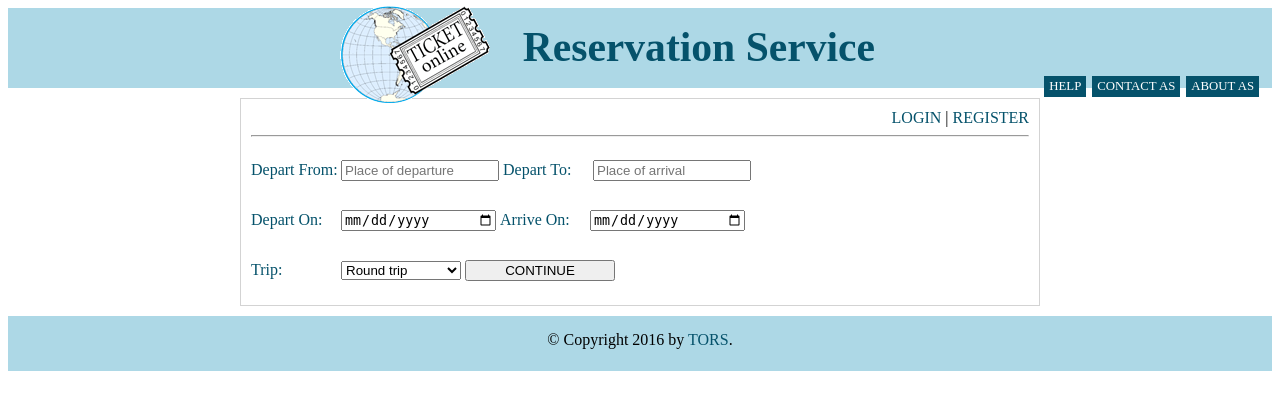
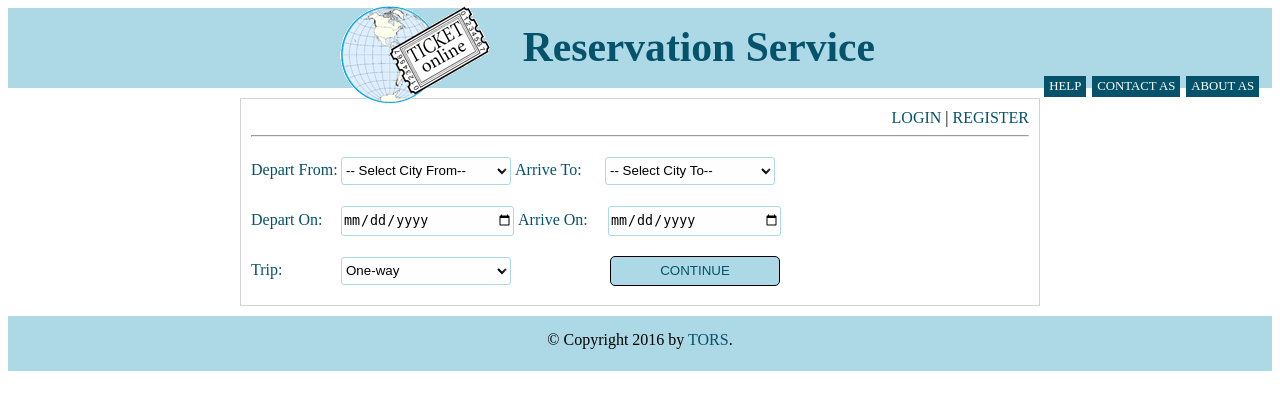
Before and after one commit to vhohin/tors, a PHP site: template templates/index.html.twig in a window 1280 px wide. Shown: the top 410 px of the page. Run offline with PHP 8.4, Linux system fonts and the light colour scheme; the template is opened without the code that fills it: most values are stand-ins (such as "Sample title", 1, 10 or a date in 2020); some libraries are stand-ins or nearby versions.

Commit message:
no message

```diff
--- a/nbproject/private/private.xml
+++ b/nbproject/private/private.xml
@@ -3,9 +3,10 @@
     <editor-bookmarks xmlns="http://www.netbeans.org/ns/editor-bookmarks/2" lastBookmarkId="0"/>
     <open-files xmlns="http://www.netbeans.org/ns/projectui-open-files/2">
         <group>
-            <file>file:/C:/xampp/htdocs/tors.ipd8.info/templates/review.html.twig</file>
             <file>file:/C:/xampp/htdocs/tors.ipd8.info/index.php</file>
             <file>file:/C:/xampp/htdocs/tors.ipd8.info/styles.css</file>
+            <file>file:/C:/xampp/htdocs/tors.ipd8.info/templates/master.html.twig</file>
+            <file>file:/C:/xampp/htdocs/tors.ipd8.info/templates/index.html.twig</file>
             <file>file:/C:/xampp/htdocs/tors.ipd8.info/templates/selected_destination.html.twig</file>
         </group>
     </open-files>
--- a/styles.css
+++ b/styles.css
@@ -113,7 +113,7 @@ a:hover{
 }
 
 /*
-******************* INDEX select form
+* INDEX select form
 */
 #selectForm p{
     display: inline-block;
@@ -122,13 +122,56 @@ a:hover{
 
 }
 #selectForm input{
-    width: 150px;
+    width: 170px;
 }
-#selectForm select{
-    width: 120px;
+input[type=submit] {
+    width: 200px;
+    height: 30px;
+    margin-left: 95px;
+    padding:5px 15px;
+    background:lightblue;
+    color: #05526B;
+
+    border:1px solid black;
+    cursor:pointer;
+    -webkit-border-radius: 5px;
+    border-radius: 5px;
+     -webkit-transition-duration: 1s; /* Safari */
+    transition-duration: 1s;
 }
+input[type=submit]:hover {
+     background:#05526B;
+    color: white;
+     -webkit-transition-duration: 1s; /* Safari */
+    transition-duration: 1s;
+}
+
 #errorList ul li{
     color: red;
+}
+.select_join {
+  width: 170px;
+  height: 28px;
+  overflow: hidden;
+  background:  #FEFEFE;
+  border: 1px solid lightblue;
+  -webkit-border-radius: 3px;
+  border-radius: 3px;
+  -webkit-box-shadow: inset 0px 0px 10px 1px #FEFEFE;
+  box-shadow: inset 0px 0px 10px 1px #FEFEFE;
+}
+.select_join select {
+  background: transparent;
+  width: 170px;
+  font-size:7pt;
+  color:grey;
+  border: 0;
+  border-radius: 0;
+  height: 28px;
+  -webkit-appearance: none;
+}
+.select_join select:focus {
+  outline: none;
 }
 /*
 ******************* SELECTED_DESTINATION form
--- a/templates/index.html.twig
+++ b/templates/index.html.twig
@@ -3,7 +3,7 @@
 {% block title %}TORS{% endblock %}
 {% block login %}
 {% if currentUser %}
-        <p>Logined: {{currentUser}}. <a href="/logout"> LOGOUT</a></p>
+        <p>Logined: {{currentUser.userName}}. <a href="/logout"> LOGOUT</a></p>
     {% else %}
         <p><a href="index.php/login">LOGIN </a> | <a href="index.php/register"> REGISTER</a></p>
     {% endif %}
@@ -21,15 +21,48 @@
     {% endif %}
     <div id="selectForm">
         <form method="post"  action="/index.php/select">
-            <p>Depart From: </p><input type="text" name="depart" placeholder="Place of departure">
-            <p>Depart To: </p><input type="text" name="arrive" placeholder="Place of arrival"><br/>
-            <p>Depart On: </p><input type="date" name="dateTimeDepart">
-            <p>Arrive On: </p><input type="date" name="dateTimeArrive"><br/>
-            <p>Trip: </p><select name="typeTrip">
-                <option value="round">Round trip</option>
-                <option value="oneway">One-way</option>
+            <p>Depart From: </p><select name="departID" class="select_join">
+                <option>-- Select City From--</option>
+                {% if cityList %}
+                    {% for city in cityList %}
+                        {% if v.departID==city.ID %}
+                            <option value={{city.ID}} selected>{{city.name}}</option>
+                        {% else %}
+                            <option value={{city.ID}}>{{city.name}}</option>
+                        {% endif %}
+                    {% endfor %}
+
+                {% endif %}
             </select>
-            <input type="submit" Value="CONTINUE">
+            <p>Arrive To: </p><select name="arriveID" class="select_join" >
+                <option>-- Select City To--</option>
+                {% if cityList %}
+                    {% for city in cityList %}
+                        {% if v.arriveID==city.ID %}
+                            <option value={{city.ID}} selected>{{city.name}}</option>
+                        {% else %}
+                            <option value={{city.ID}}>{{city.name}}</option>
+                        {% endif %}
+                    {% endfor %}
+                {% endif %}
+            </select><br/>
+            <p>Depart On: </p><input type="date" name="dateTimeDepart" class="select_join" >
+            <p>Arrive On: </p><input type="date" name="dateTimeArrive" class="select_join" ><br/>
+            <p>Trip: </p><select name="typeTrip" class="select_join" >
+                <!--<option>-- Select Trip Type--</option>-->
+                {% if v.typeTrip=="oneway" %}
+                    <option value="oneway" selected>One-way</option>
+                {% else %}
+                    <option value="oneway">One-way</option>
+                {% endif %}
+                {% if v.typeTrip=="round" %}
+                    <option value="round" selected>Round trip</option>
+                {% else %}
+                    <option value="round">Round trip</option>
+                {% endif %}
+
+            </select>
+            <input type="submit" Value="CONTINUE" class="submitButton">
             <!--<button id="selectContinue">CONTINUE</button>-->
         </form>
     </div>
```
Also changed, not shown: index.php (+44 -24 lines), templates/selected_destination.html.twig (+7 -4 lines), 2 other files.
